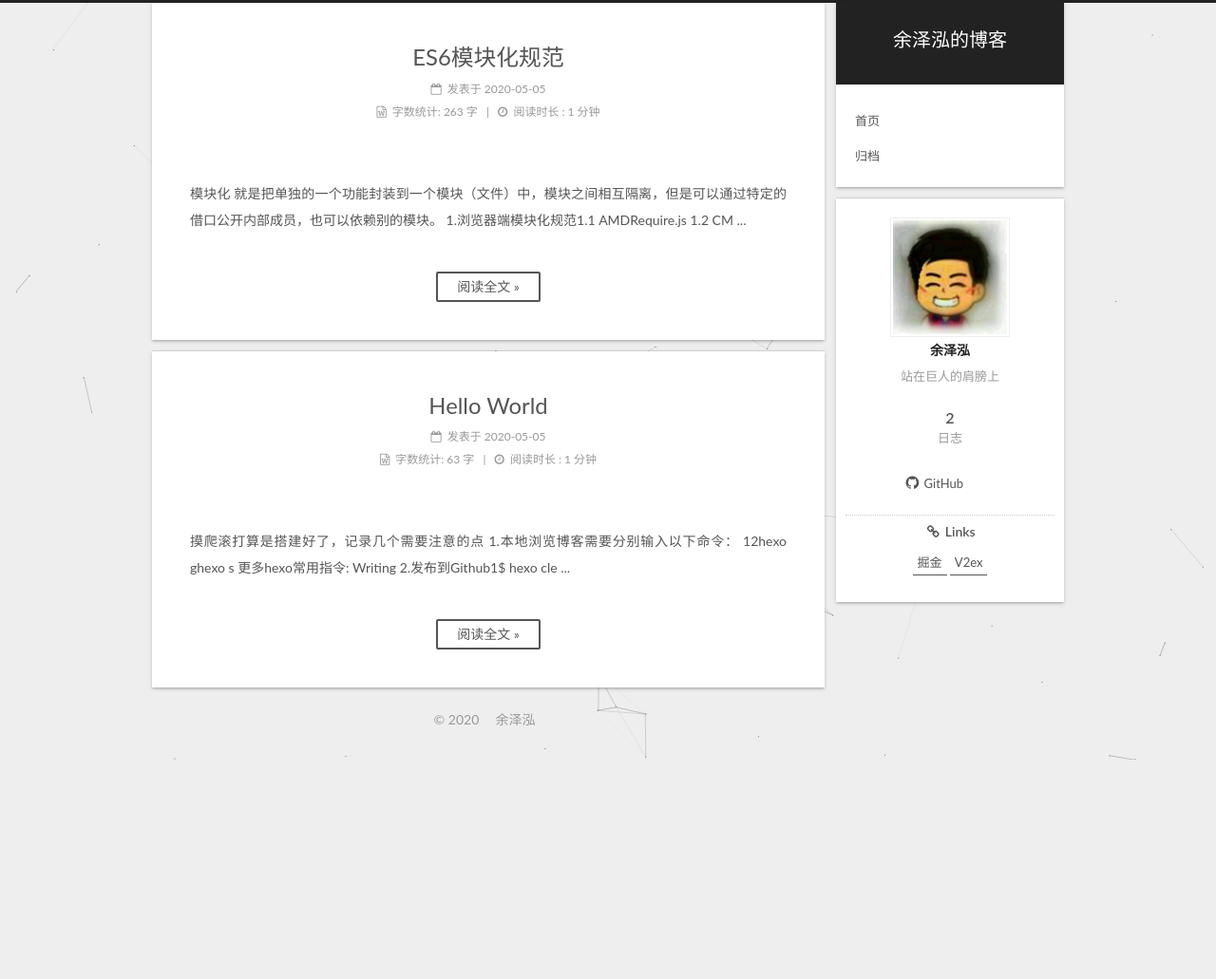
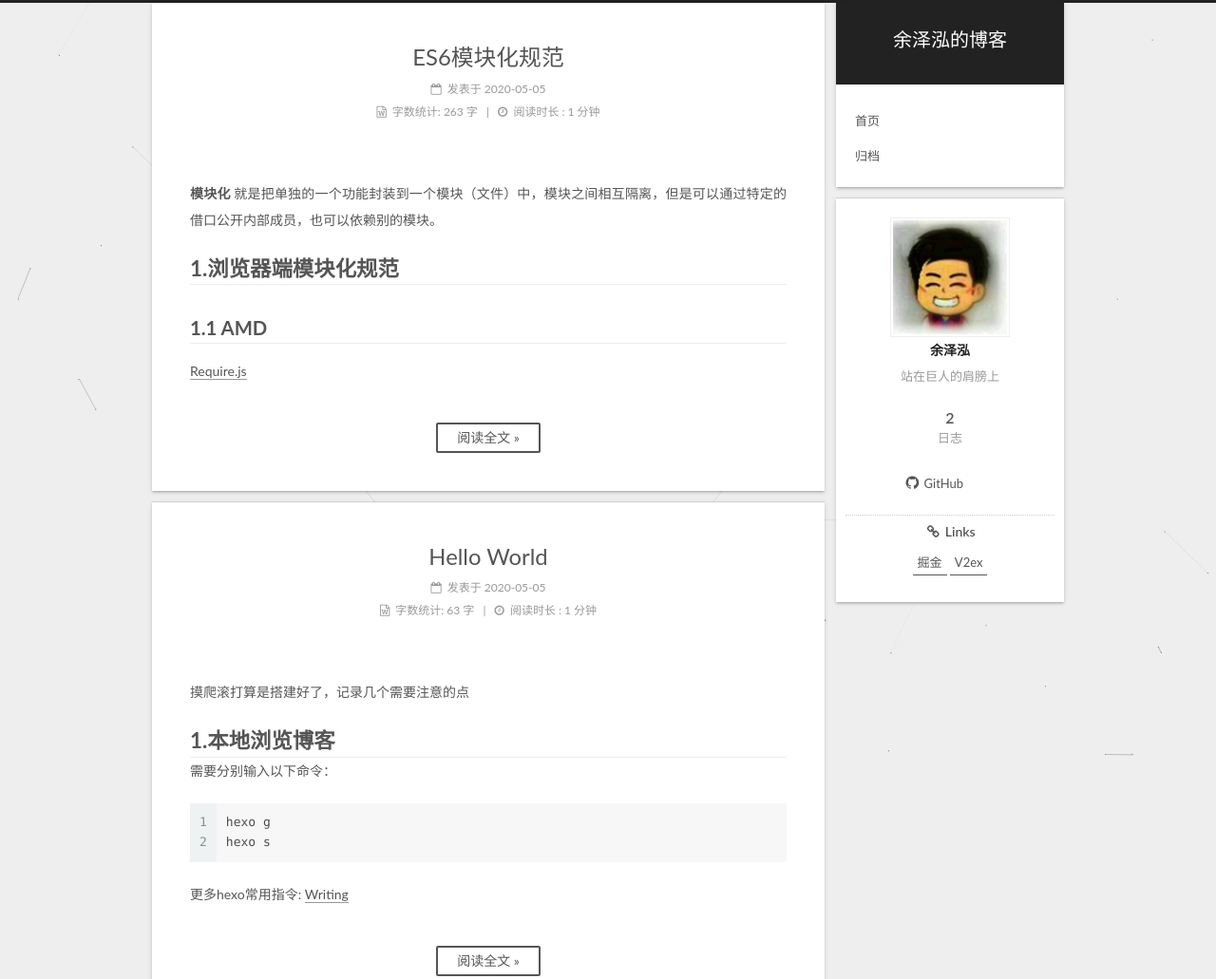
Before and after one commit to OtakuYzh/OtakuYzh.github.io, a plain HTML site: page index.html in a window 1280 px wide. Shown: the top 1031 px of the page at 95% size. Before the commit the page ends 800 px from the top, so only its background shows below. Drawn offline with Linux system fonts and the light colour scheme.

Commit message:
Site updated: 2020-05-05 14:04:32

```diff
--- a/css/main.css
+++ b/css/main.css
@@ -1819,7 +1819,7 @@ pre .javascript .function {
   width: 4px;
   height: 4px;
   border-radius: 50%;
-  background: #665770;
+  background: #7d1761;
 }
 .links-of-blogroll {
   font-size: 13px;
--- a/index.html
+++ b/index.html
@@ -327,11 +327,8 @@
 
 
 
-
-          模块化 就是把单独的一个功能封装到一个模块（文件）中，模块之间相互隔离，但是可以通过特定的借口公开内部成员，也可以依赖别的模块。
-1.浏览器端模块化规范1.1 AMDRequire.js
-1.2 CM
-          ...
+          <p><strong>模块化</strong> 就是把单独的一个功能封装到一个模块（文件）中，模块之间相互隔离，但是可以通过特定的借口公开内部成员，也可以依赖别的模块。</p>
+<h1 id="1-浏览器端模块化规范"><a href="#1-浏览器端模块化规范" class="headerlink" title="1.浏览器端模块化规范"></a>1.浏览器端模块化规范</h1><h2 id="1-1-AMD"><a href="#1-1-AMD" class="headerlink" title="1.1 AMD"></a>1.1 AMD</h2><p><a href="http://www.requirejs.cn" target="_blank" rel="noopener" title="Require.js">Require.js</a></p>
           <!--noindex-->
           <div class="post-button text-center">
             <a class="btn" href="/2020/05/05/%E6%A8%A1%E5%9D%97%E5%8C%96%E7%9B%B8%E5%85%B3%E8%A7%84%E8%8C%83/#more" rel="contents">
@@ -486,14 +483,11 @@
 
 
 
+          <p>摸爬滚打算是搭建好了，记录几个需要注意的点</p>
+<h1 id="1-本地浏览博客"><a href="#1-本地浏览博客" class="headerlink" title="1.本地浏览博客"></a>1.本地浏览博客</h1><p>需要分别输入以下命令：</p>
+<figure class="highlight bash"><table><tr><td class="gutter"><pre><span class="line">1</span><br><span class="line">2</span><br></pre></td><td class="code"><pre><span class="line">hexo g</span><br><span class="line">hexo s</span><br></pre></td></tr></table></figure>
 
-          摸爬滚打算是搭建好了，记录几个需要注意的点
-1.本地浏览博客需要分别输入以下命令：
-12hexo ghexo s
-
-更多hexo常用指令: Writing
-2.发布到Github1$ hexo cle
-          ...
+<p>更多hexo常用指令: <a href="https://segmentfault.com/a/1190000002632530" target="_blank" rel="noopener">Writing</a></p>
           <!--noindex-->
           <div class="post-button text-center">
             <a class="btn" href="/2020/05/05/hello-world/#more" rel="contents">
```
Also changed, not shown: 2020/05/05/hello-world/index.html (+4 -3 lines), 2020/05/05/模块化相关规范/index.html (+4 -3 lines).
